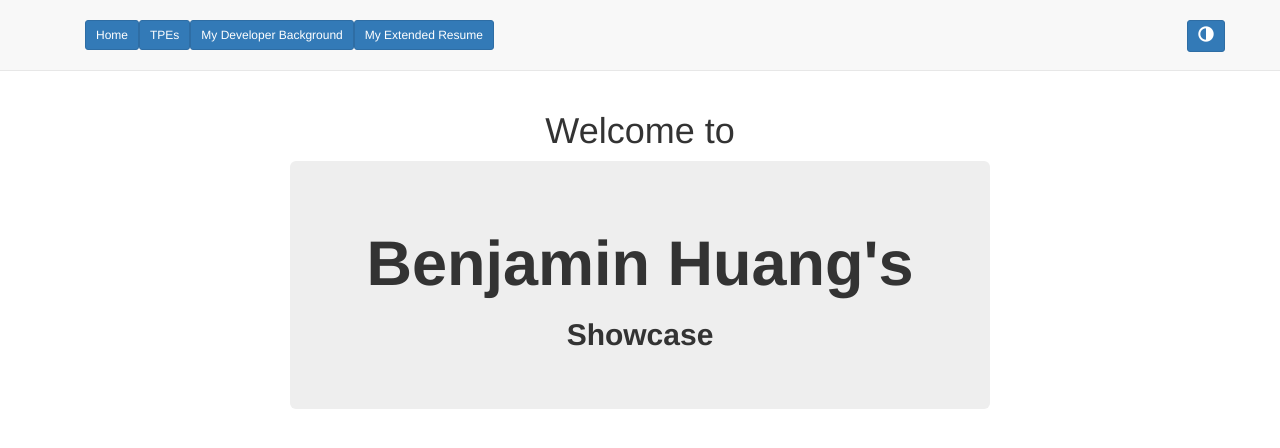
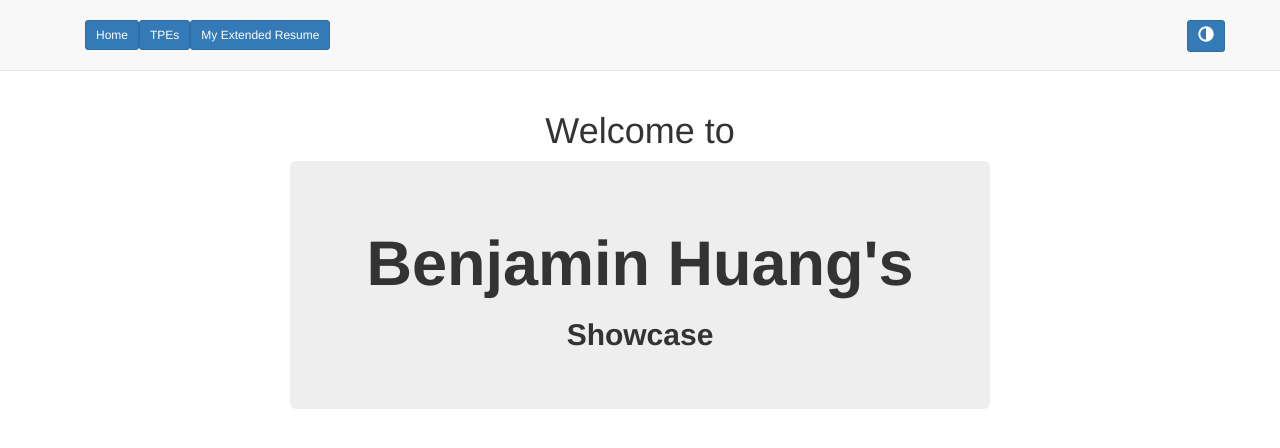
Before and after one commit to CoolConfucius/NationalUniversityShowcase, a plain HTML site: page index.html in a window 1280 px wide. Drawn offline with nearby package versions, Linux system fonts and the light colour scheme; some packages are replaced by stand-ins of ours.

Commit message:
commented out developer background

```diff
--- a/index.html
+++ b/index.html
@@ -32,9 +32,7 @@
           <li>
             <button ui-sref="tpes" class="btn btn-primary btn-sm">TPEs</button>
           </li>
-          <li>
-            <button ui-sref="developer" class="btn btn-primary btn-sm">My Developer Background</button>
-          </li>
+          <!-- <li><button ui-sref="developer" class="btn btn-primary btn-sm">My Developer Background</button></li> -->
           <li>
             <button ui-sref="resume" class="btn btn-primary btn-sm">My Extended Resume</button>
           </li>
--- a/main.js
+++ b/main.js
@@ -6,7 +6,7 @@ app.config(function($stateProvider, $urlRouterProvider) {
   $stateProvider
     .state('home', {url: '/', templateUrl: './html/home.html' })
     .state('tpes', {url: '/tpes', templateUrl: './html/tpes.html' })
-    .state('developer', {url: '/developer', templateUrl: './html/developer.html' })
+    // .state('developer', {url: '/developer', templateUrl: './html/developer.html' })
     .state('resume', {url: '/resume', templateUrl: './html/resume.html' })
     .state('blog', {url: '/blog', templateUrl: './html/blog.html' })
 
```
